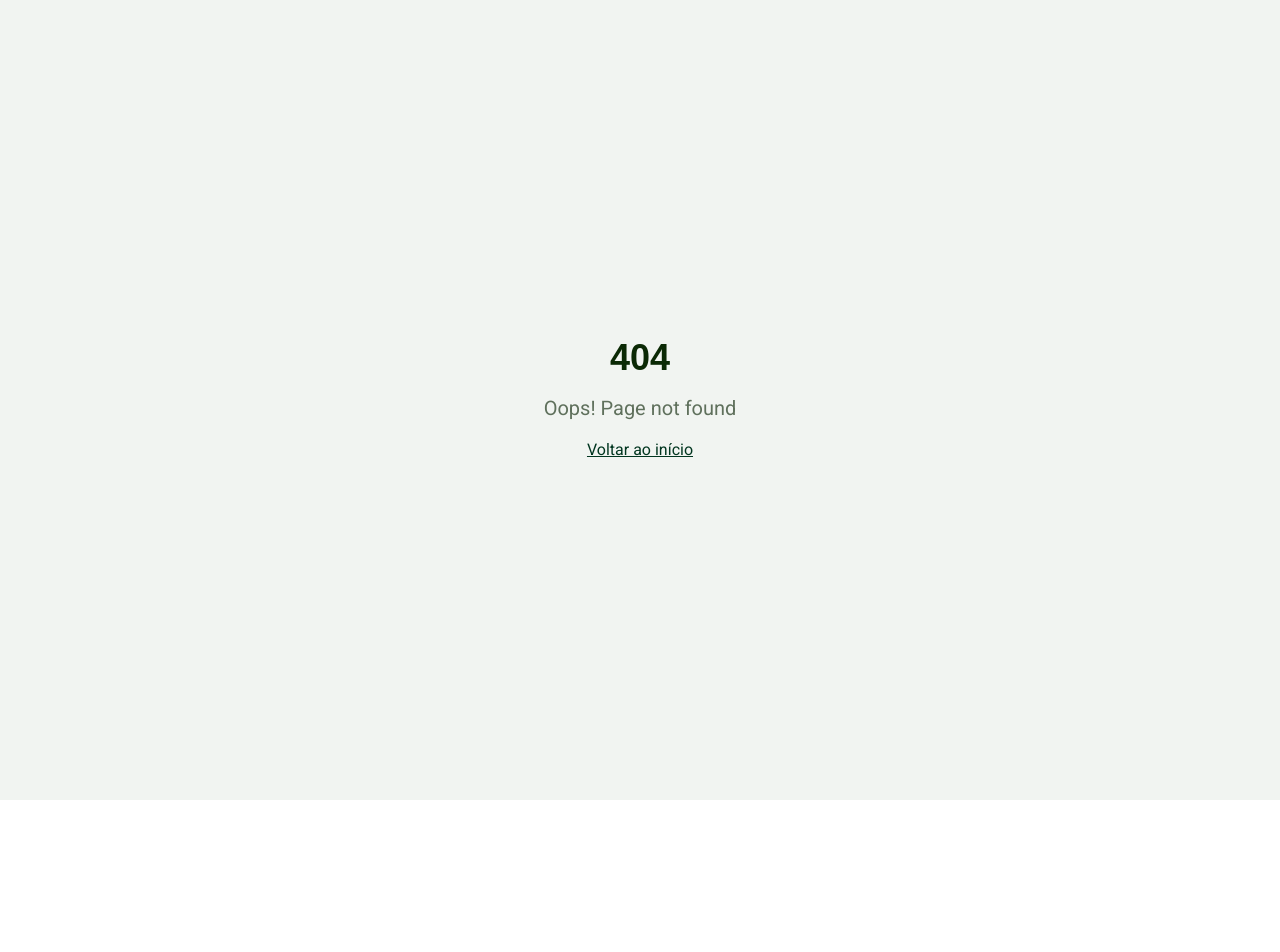
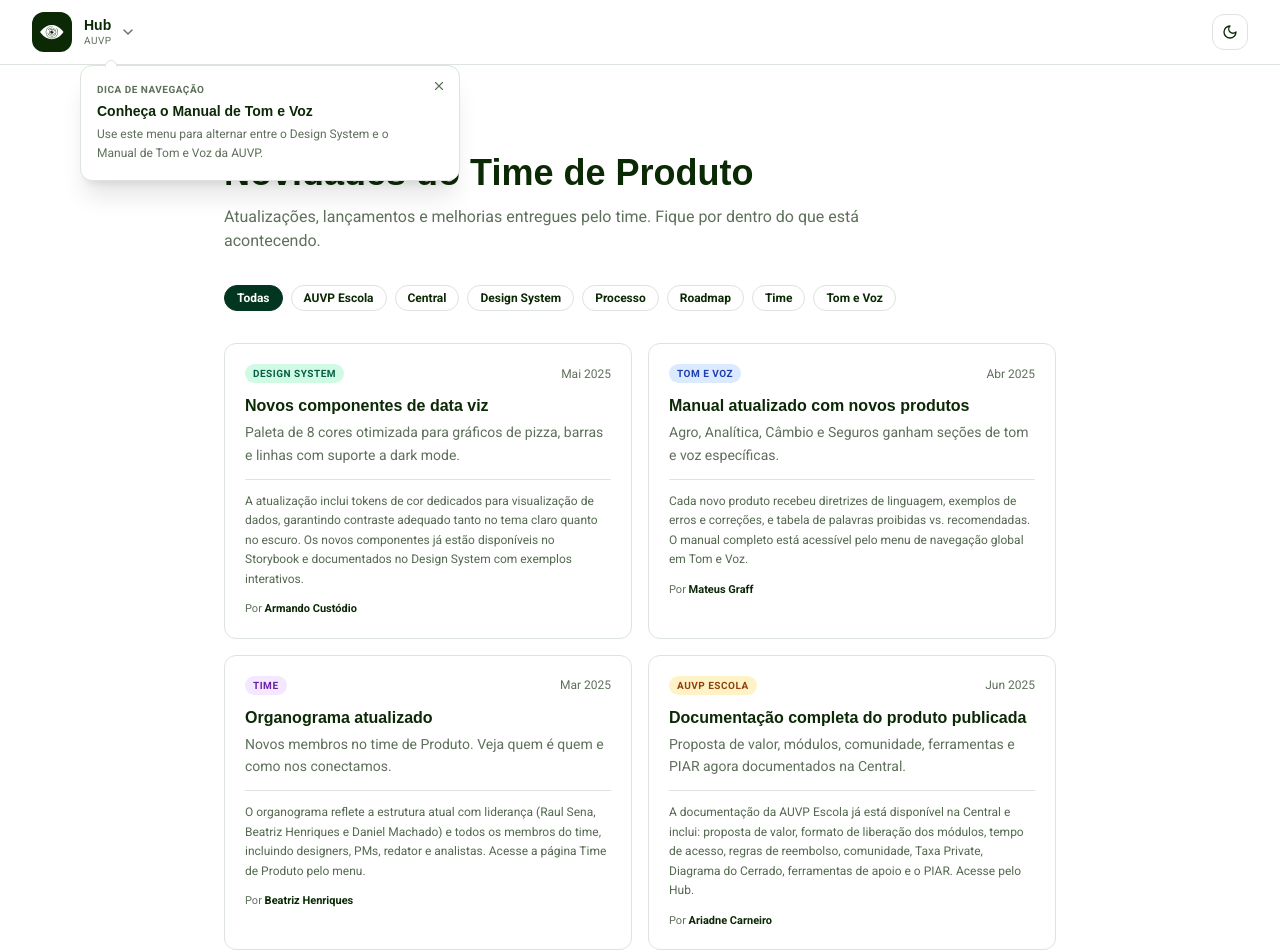
Before and after one commit to ProdutosAUVP/central, a React (Vite) app: page /novidades in a window 1280 px wide. Before the commit this address had no page. Shown: the top 952 px of the page. Before the commit the page ends 800 px from the top, so only its background shows below. Built offline with nearby package versions, Linux system fonts and the light colour scheme; the HTML template or start-up script is replaced by a standard one; a web font is replaced by a local one.

Commit message:
feat: add NovidadesPage with mocked data and link from Hub

```diff
--- a/src/App.tsx
+++ b/src/App.tsx
@@ -11,6 +11,7 @@ import Hub from "./pages/Hub";
 import TimePage from "./pages/TimePage";
 import EscolaPage from "./pages/EscolaPage";
 import RoadmapPage from "./pages/RoadmapPage";
+import NovidadesPage from "./pages/NovidadesPage";
 import DesignSystem from "./pages/DesignSystem";
 import TomEVozPage from "./pages/TomEVozPage";
 import NotFound from "./pages/NotFound";
@@ -62,6 +63,7 @@ const App = () => (
                 <Route path="/time" element={<TimePage />} />
                 <Route path="/escola" element={<EscolaPage />} />
                 <Route path="/roadmap" element={<RoadmapPage />} />
+                <Route path="/novidades" element={<NovidadesPage />} />
                 <Route path="/design-system" element={<DesignSystem />} />
                 <Route path="/tom-e-voz" element={<TomEVozPage />} />
                 <Route path="*" element={<NotFound />} />
--- a/src/pages/Hub.tsx
+++ b/src/pages/Hub.tsx
@@ -136,7 +136,7 @@ export default function Hub() {
               <Newspaper className="h-5 w-5 text-brand" />
               <h2 className="text-xl font-bold font-anek text-foreground">Novidades do Mês</h2>
             </div>
-            <Link to="/roadmap" target="_blank" rel="noopener noreferrer" className="inline-flex items-center gap-1.5 text-xs font-semibold font-roboto text-primary hover:underline">
+            <Link to="/novidades" target="_blank" rel="noopener noreferrer" className="inline-flex items-center gap-1.5 text-xs font-semibold font-roboto text-primary hover:underline">
               Ver mais <ChevronRight className="h-3.5 w-3.5" />
             </Link>
           </div>
--- /dev/null
+++ b/src/pages/NovidadesPage.tsx
@@ -0,0 +1,183 @@
+import React, { useState } from "react";
+import { GlobalNav } from "@/components/GlobalNav";
+import { useTheme } from "@/contexts/ThemeContext";
+import { Sun, Moon, Newspaper } from "lucide-react";
+import { cn } from "@/lib/utils";
+
+function ThemeToggle() {
+  const { theme, toggle } = useTheme();
+  return (
+    <button onClick={toggle} aria-label={theme === "dark" ? "Tema claro" : "Tema escuro"} className="h-9 w-9 flex items-center justify-center rounded-lg border border-border bg-background text-foreground hover:bg-muted transition-colors">
+      {theme === "dark" ? <Sun className="h-4 w-4" /> : <Moon className="h-4 w-4" />}
+    </button>
+  );
+}
+
+interface Novidade {
+  tag: string;
+  tagColor: string;
+  title: string;
+  desc: string;
+  date: string;
+  autor: string;
+  detalhes: string;
+}
+
+const novidades: Novidade[] = [
+  {
+    tag: "Design System",
+    tagColor: "bg-emerald-100 text-emerald-800 dark:bg-emerald-900/40 dark:text-emerald-300",
+    title: "Novos componentes de data viz",
+    desc: "Paleta de 8 cores otimizada para gráficos de pizza, barras e linhas com suporte a dark mode.",
+    date: "Mai 2025",
+    autor: "Armando Custódio",
+    detalhes: "A atualização inclui tokens de cor dedicados para visualização de dados, garantindo contraste adequado tanto no tema claro quanto no escuro. Os novos componentes já estão disponíveis no Storybook e documentados no Design System com exemplos interativos.",
+  },
+  {
+    tag: "Tom e Voz",
+    tagColor: "bg-blue-100 text-blue-800 dark:bg-blue-900/40 dark:text-blue-300",
+    title: "Manual atualizado com novos produtos",
+    desc: "Agro, Analítica, Câmbio e Seguros ganham seções de tom e voz específicas.",
+    date: "Abr 2025",
+    autor: "Mateus Graff",
+    detalhes: "Cada novo produto recebeu diretrizes de linguagem, exemplos de erros e correções, e tabela de palavras proibidas vs. recomendadas. O manual completo está acessível pelo menu de navegação global em Tom e Voz.",
+  },
+  {
+    tag: "Time",
+    tagColor: "bg-purple-100 text-purple-800 dark:bg-purple-900/40 dark:text-purple-300",
+    title: "Organograma atualizado",
+    desc: "Novos membros no time de Produto. Veja quem é quem e como nos conectamos.",
+    date: "Mar 2025",
+    autor: "Beatriz Henriques",
+    detalhes: "O organograma reflete a estrutura atual com liderança (Raul Sena, Beatriz Henriques e Daniel Machado) e todos os membros do time, incluindo designers, PMs, redator e analistas. Acesse a página Time de Produto pelo menu.",
+  },
+  {
+    tag: "AUVP Escola",
+    tagColor: "bg-amber-100 text-amber-800 dark:bg-amber-900/40 dark:text-amber-300",
+    title: "Documentação completa do produto publicada",
+    desc: "Proposta de valor, módulos, comunidade, ferramentas e PIAR agora documentados na Central.",
+    date: "Jun 2025",
+    autor: "Ariadne Carneiro",
+    detalhes: "A documentação da AUVP Escola já está disponível na Central e inclui: proposta de valor, formato de liberação dos módulos, tempo de acesso, regras de reembolso, comunidade, Taxa Private, Diagrama do Cerrado, ferramentas de apoio e o PIAR. Acesse pelo Hub.",
+  },
+  {
+    tag: "Central",
+    tagColor: "bg-rose-100 text-rose-800 dark:bg-rose-900/40 dark:text-rose-300",
+    title: "Deploy no GitHub Pages",
+    desc: "A Central de Produto está publicada em produção com CI/CD automatizado.",
+    date: "Jun 2025",
+    autor: "Daniel Machado",
+    detalhes: "O pipeline de CI/CD via GitHub Actions realiza o build e deploy automaticamente a cada merge na branch main. A Central está disponível em https://produtosauvp.github.io/central/ com roteamento SPA configurado.",
+  },
+  {
+    tag: "Roadmap",
+    tagColor: "bg-cyan-100 text-cyan-800 dark:bg-cyan-900/40 dark:text-cyan-300",
+    title: "Página de Roadmap lançada",
+    desc: "Visualize entregas por trimestre com filtros por produto e status.",
+    date: "Jun 2025",
+    autor: "Hiago Felipe",
+    detalhes: "O Roadmap reúne todas as entregas em andamento, planejadas e futuras em um único lugar. É possível filtrar por produto (Design System, AUVP Escola, Analítica etc.) e por status (Concluído, Em progresso, Planejado, Futuro).",
+  },
+  {
+    tag: "Design System",
+    tagColor: "bg-emerald-100 text-emerald-800 dark:bg-emerald-900/40 dark:text-emerald-300",
+    title: "CodeBlock com suporte a múltiplas linguagens",
+    desc: "O componente CodeBlock agora suporta tabs de React, HTML, CSS e JS simultaneamente.",
+    date: "Fev 2025",
+    autor: "Armando Custódio",
+    detalhes: "Cada widget do Design System agora exibe o código de implementação em múltiplas linguagens via tabs. Isso facilita a adoção por times com diferentes stacks, sem necessidade de consultar documentação externa.",
+  },
+  {
+    tag: "Processo",
+    tagColor: "bg-slate-100 text-slate-700 dark:bg-slate-800 dark:text-slate-300",
+    title: "Rituais de sprint revisados",
+    desc: "Planning, review e retrospectiva com novos formatos para aumentar a objetividade.",
+    date: "Jan 2025",
+    autor: "Beatriz Henriques",
+    detalhes: "Os rituais de sprint passaram por uma revisão baseada em feedback do time. Planning agora usa o formato de estimativa por pontos com referência visual. Review passou a incluir demo gravada. Retro usa o formato \"Continuar, Parar, Começar\".",
+  },
+];
+
+const allTags = ["Todas", ...Array.from(new Set(novidades.map((n) => n.tag))).sort()];
+
+export default function NovidadesPage() {
+  const [filtro, setFiltro] = useState("Todas");
+
+  const filtered = filtro === "Todas" ? novidades : novidades.filter((n) => n.tag === filtro);
+
+  return (
+    <div className="min-h-screen bg-background flex flex-col">
+      <header className="sticky top-0 z-50 border-b bg-background/95 backdrop-blur supports-[backdrop-filter]:bg-background/60">
+        <div className="max-w-7xl mx-auto flex h-14 md:h-16 items-center justify-between px-4 md:px-8">
+          <GlobalNav />
+          <ThemeToggle />
+        </div>
+      </header>
+
+      <main className="flex-1 max-w-4xl mx-auto w-full px-4 md:px-8 py-12 space-y-8">
+
+        {/* Hero */}
+        <div>
+          <div className="inline-flex items-center gap-2 px-3 py-1 rounded-full bg-primary/10 text-primary text-xs font-bold font-roboto uppercase tracking-wider mb-4">
+            <Newspaper className="h-3.5 w-3.5" /> Novidades
+          </div>
+          <h1 className="text-3xl md:text-4xl font-bold font-anek text-foreground mb-3">
+            Novidades do Time de Produto
+          </h1>
+          <p className="text-muted-foreground font-roboto max-w-2xl">
+            Atualizações, lançamentos e melhorias entregues pelo time. Fique por dentro do que está acontecendo.
+          </p>
+        </div>
+
+        {/* Filtros */}
+        <div className="flex flex-wrap gap-2">
+          {allTags.map((tag) => (
+            <button
+              key={tag}
+              onClick={() => setFiltro(tag)}
+              className={cn(
+                "px-3 py-1 rounded-full text-xs font-semibold font-roboto border transition-colors",
+                filtro === tag
+                  ? "bg-primary text-primary-foreground border-primary"
+                  : "bg-background text-foreground border-border hover:bg-muted"
+              )}
+            >
+              {tag}
+            </button>
+          ))}
+        </div>
+
+        {/* Cards */}
+        <div className="grid grid-cols-1 md:grid-cols-2 gap-4">
+          {filtered.map((n, i) => (
+            <div key={i} className="rounded-xl border bg-card p-5 flex flex-col gap-3">
+              <div className="flex items-center justify-between gap-2">
+                <span className={cn("text-[10px] font-bold uppercase tracking-wider px-2 py-0.5 rounded-full font-roboto", n.tagColor)}>
+                  {n.tag}
+                </span>
+                <span className="text-xs text-muted-foreground font-roboto">{n.date}</span>
+              </div>
+              <div>
+                <h3 className="font-bold font-anek text-foreground mb-1 leading-snug">{n.title}</h3>
+                <p className="text-sm text-muted-foreground font-roboto leading-relaxed">{n.desc}</p>
+              </div>
+              <p className="text-xs text-foreground/70 font-roboto leading-relaxed border-t pt-3">
+                {n.detalhes}
+              </p>
+              <p className="text-[11px] text-muted-foreground font-roboto">
+                Por <span className="font-semibold text-foreground">{n.autor}</span>
+              </p>
+            </div>
+          ))}
+        </div>
+
+      </main>
+
+      <footer className="border-t py-6 px-4 md:px-8">
+        <div className="max-w-4xl mx-auto">
+          <p className="text-xs text-muted-foreground font-roboto">Novidades — Time de Produto AUVP &copy; {new Date().getFullYear()}</p>
+        </div>
+      </footer>
+    </div>
+  );
+}
```
